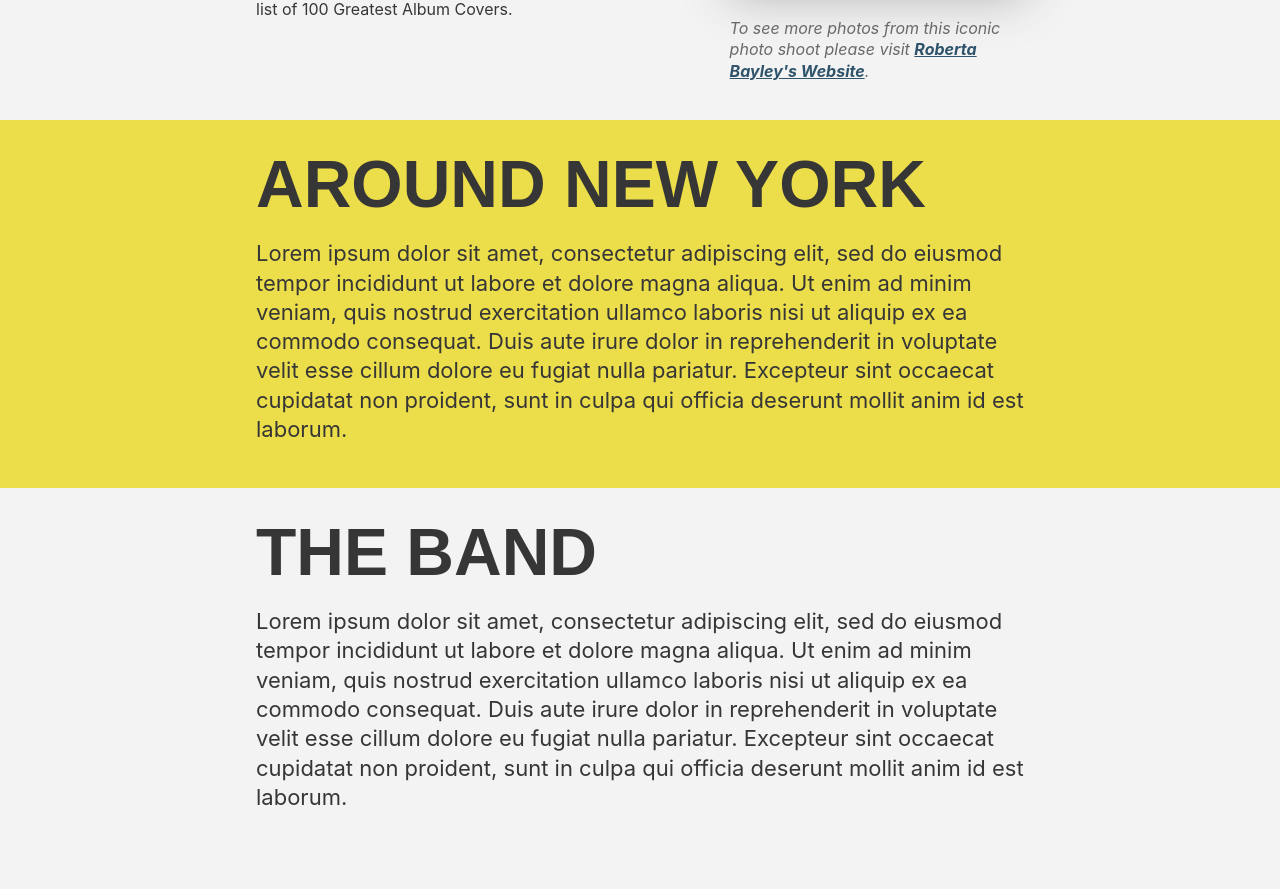
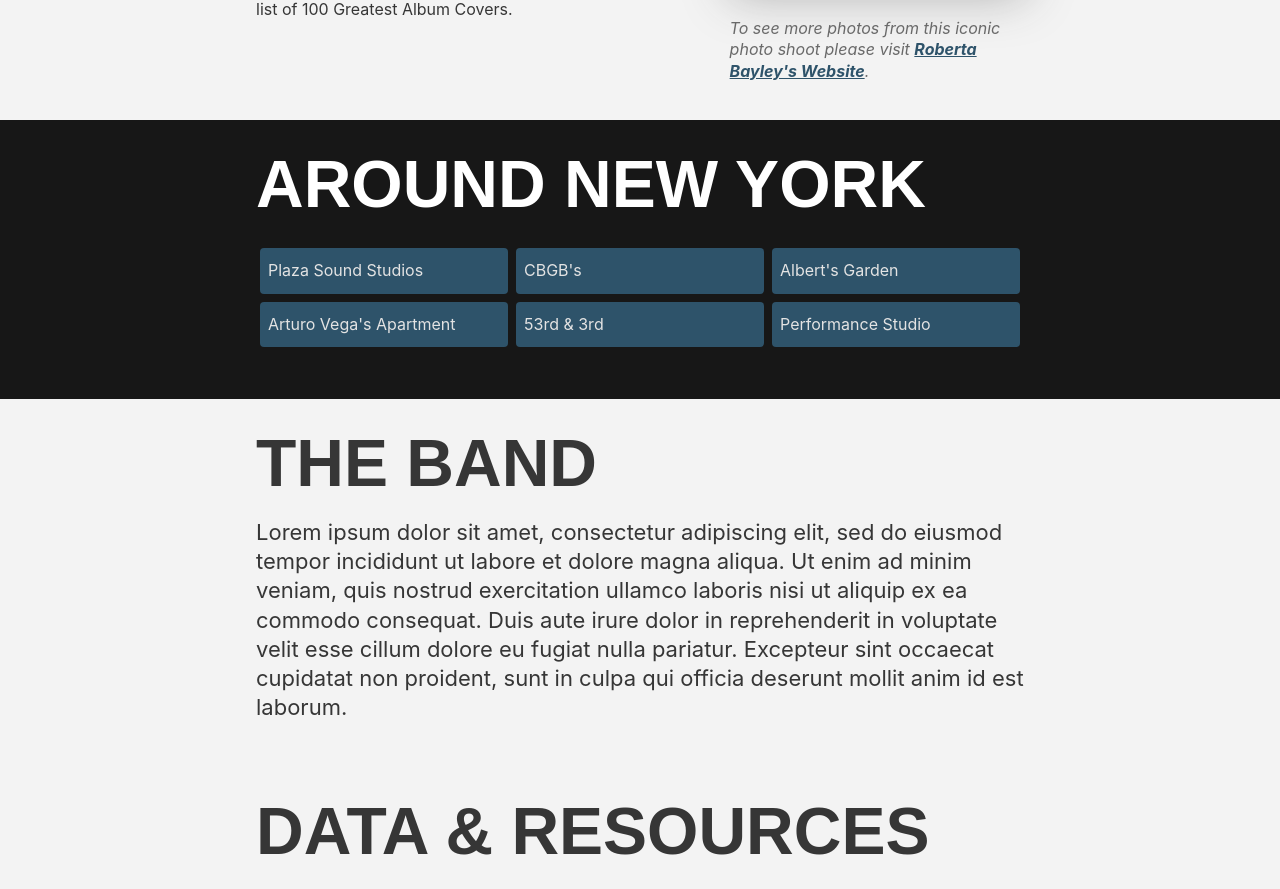
Before and after one commit to bowmanmc/ramones, a Vue app: page / in a window 1280 px wide. Shown: the part 4340-5229 px from the top of the page. Built offline with nearby package versions, Linux system fonts and the light colour scheme; a web font is replaced by a local one.

Commit message:
nyc map start

```diff
--- a/src/components/NewYork.vue
+++ b/src/components/NewYork.vue
@@ -2,28 +2,28 @@
     <div class="NewYork">
         <div class="content">
             <h2>Around New York</h2>
-            <p>
-                Lorem ipsum dolor sit amet, consectetur adipiscing elit, sed do
-                eiusmod tempor incididunt ut labore et dolore magna aliqua. Ut
-                enim ad minim veniam, quis nostrud exercitation ullamco laboris
-                nisi ut aliquip ex ea commodo consequat. Duis aute irure dolor in
-                reprehenderit in voluptate velit esse cillum dolore eu fugiat
-                nulla pariatur. Excepteur sint occaecat cupidatat non proident,
-                sunt in culpa qui officia deserunt mollit anim id est laborum.
-            </p>
+            <NYCMap />
         </div>
     </div>
 </template>
 
 <script>
+import NYCMap from './map/NYCMap.vue';
+
+export default {
+    name: 'NewYork',
+    components: {
+        NYCMap,
+    },
+};
 </script>
 
 <style lang="scss">
     @import "../defaults/colors";
 
     .NewYork {
-        background: $color-primary;
-        color: $color-gray-20;
+        background: $color-gray-10;
+        color: $color-white;
         padding: 1.0em 0;
     }
 </style>
--- /dev/null
+++ b/src/components/map/NYCMap.vue
@@ -0,0 +1,61 @@
+<template>
+    <div class="NYCMap">
+        <div class="navigation">
+            <div class="navigation__section">
+                <a>Plaza Sound Studios</a>
+                <a>Arturo Vega's Apartment</a>
+            </div>
+            <div class="navigation__section">
+                <a>CBGB's</a>
+                <a>53rd & 3rd</a>
+            </div>
+            <div class="navigation__section">
+                <a>Albert's Garden</a>
+                <a>Performance Studio</a>
+            </div>
+        </div>
+    </div>
+</template>
+
+<script>
+export default {
+    name: 'NYCMap',
+};
+</script>
+
+<style lang="scss">
+@import "../../defaults/colors";
+@import "../../defaults/typography";
+
+
+.NYCMap {
+    color: $color-white;
+    padding: 1.0em 0;
+
+    .navigation {
+        display: flex;
+
+        &__section {
+            display: flex;
+            flex: 1;
+            flex-direction: column;
+        }
+
+        a {
+            background: $color-alt-dk;
+            border-radius: 0.25em;
+            color: $color-gray-90;
+            cursor: pointer;
+            display: inline-block;
+            font-size: $fontsize-small;
+            font-weight: normal;
+            margin: 0 0.25em 0.5em 0.25em;
+            padding: 0.5em;
+
+            &:hover {
+                background: lighten($color-alt-dk, 7%);
+            }
+        }
+    }
+}
+</style>
```
